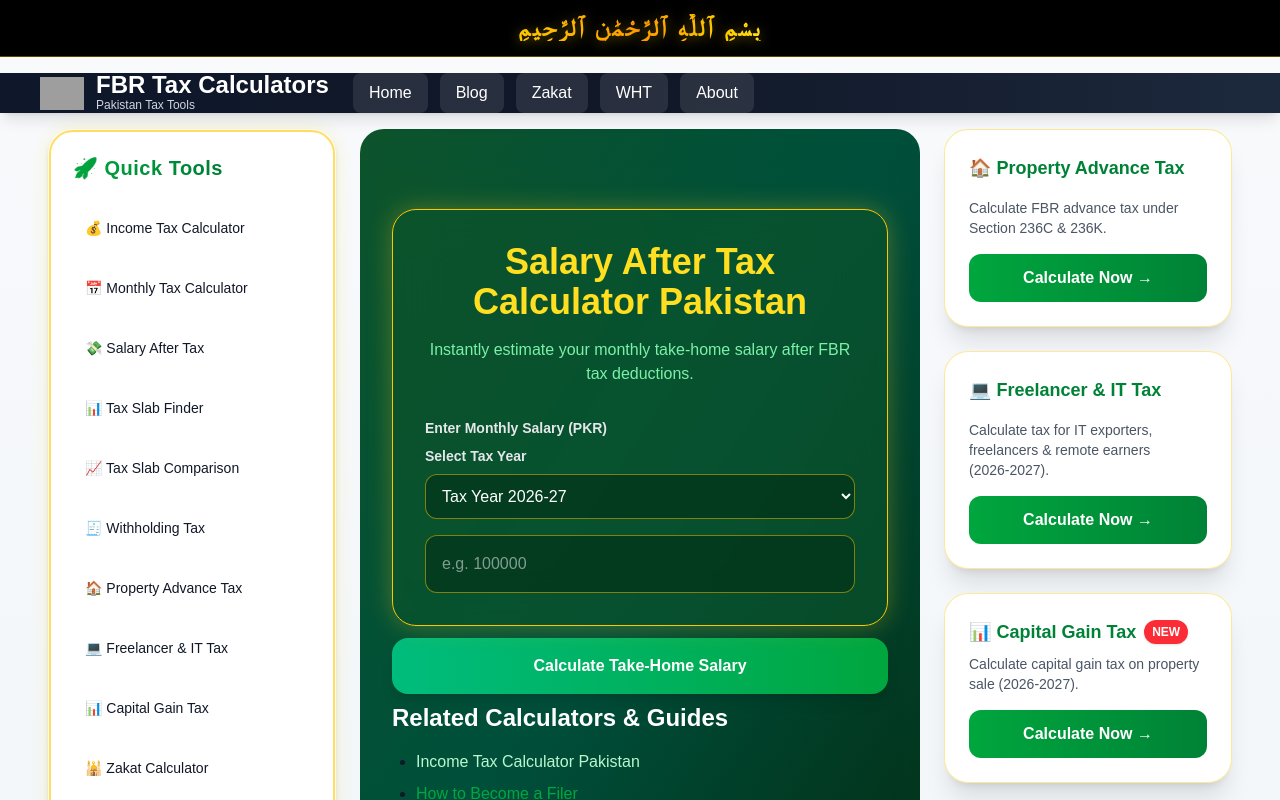
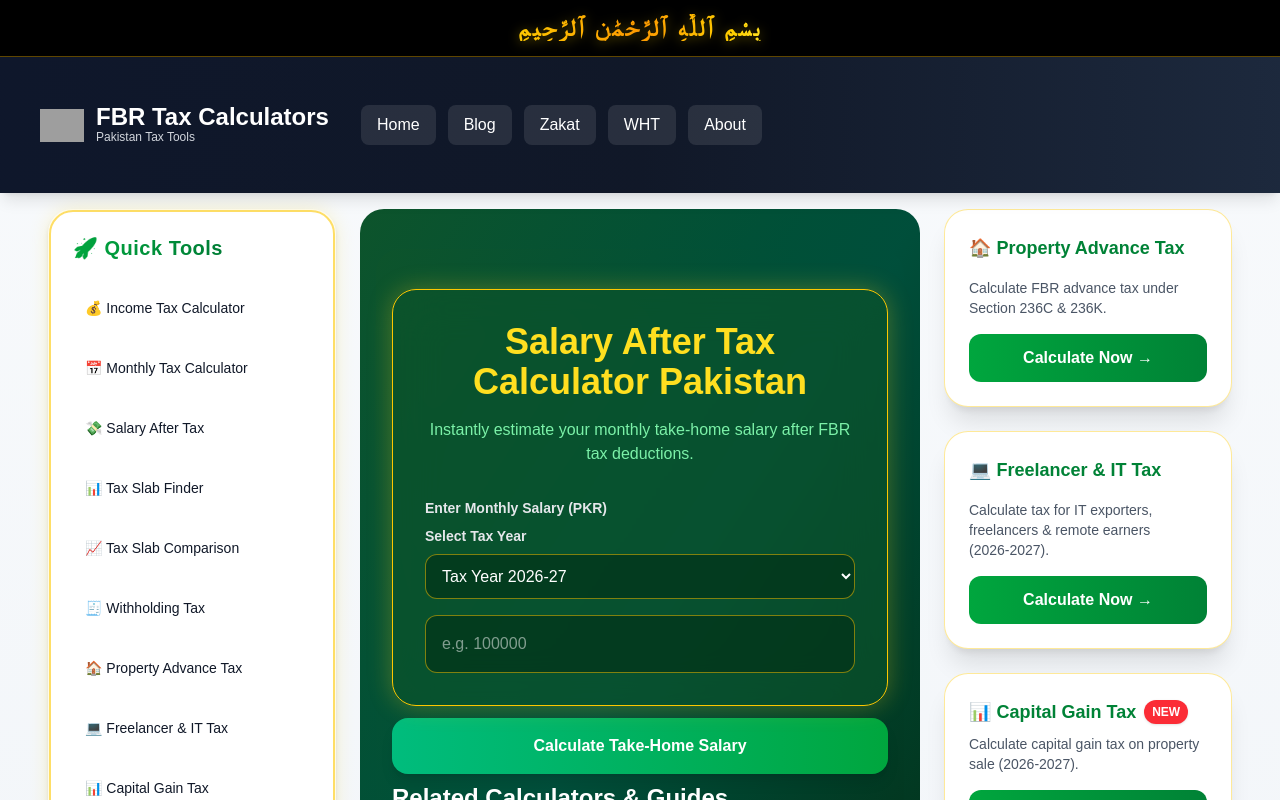
Before and after one commit to muhammadobaid1986/fbrtaxcalculators, a Next.js app: page /salary-after-tax-calculator in a window 1280 px wide. Shown: the top 800 px of the page. Built offline with nearby package versions, Linux system fonts and the light colour scheme; grey boxes are pictures that could not be loaded.

Commit message:
Unified page background to remove side grey space

```diff
--- a/app/layout.tsx
+++ b/app/layout.tsx
@@ -76,7 +76,8 @@
 </Script>
 
     </head>
-      <body className="bg-gradient-to-br from-green-950 via-emerald-900 to-green-950 text-gray-100"></body><body className="bg-white text-gray-900">
+      <body className="bg-gradient-to-br from-green-950 via-emerald-900 to-green-950 text-gray-100"></body>
+      <body className="bg-white text-gray-900">
 
 
 
@@ -94,7 +95,7 @@
 
         <nav className="bg-gradient-to-r from-slate-900 via-gray-900 to-slate-800 shadow-lg sticky top-0 z-50">
 
-  <div className="w-full px-6 md:px-10 flex flex-col md:flex-row gap-6 mt-4">
+  <div className="w-full px-6 md:px-10 py-8 md:py-12 flex flex-col md:flex-row gap-8 bg-transparent">
 
     {/* Logo + Title */}
     <Link
```
